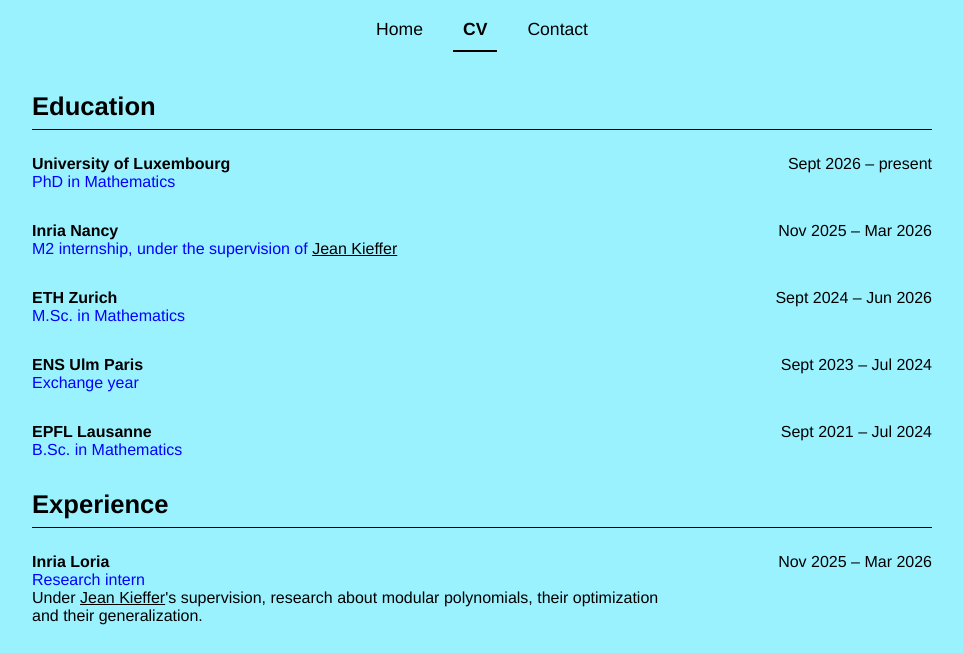
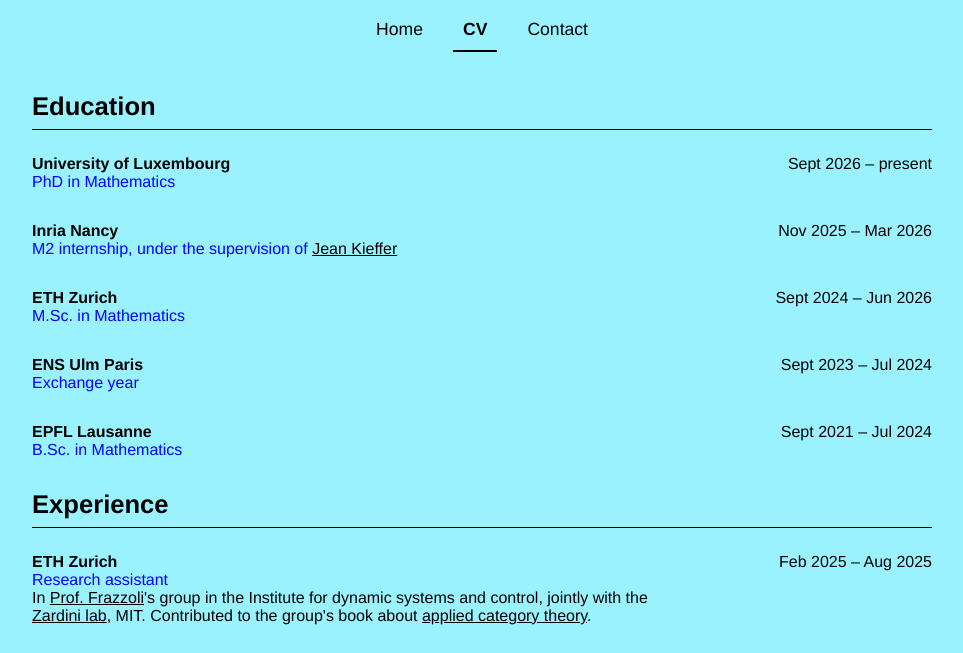
Before and after one commit to IlanEhrlich/ilan.github.io, a plain HTML site: page docs/cv.html in a window 1280 px wide. Shown: the part 102-755 px from the top of the page, without its empty margins (158-1121 px from the left). Drawn offline with Linux system fonts and the light colour scheme.

Commit message:
Update cv.html

```diff
--- a/docs/cv.html
+++ b/docs/cv.html
@@ -71,16 +71,6 @@
 
     <h2 class="cv-section-title">Experience</h2>
     <hr class="cv-hr">
-
-    <div class="cv-entry">
-      <div class="cv-left">
-        <strong>Inria Loria</strong><br>
-        <span class="cv-degree">Research intern</span><br>
-        Under <a href="https://members.loria.fr/JKieffer/">Jean Kieffer</a>'s supervision, research about modular polynomials, their optimization and their generalization.
-        <div class="cv-spacer"></div>
-      </div>
-      <div class="cv-right">Nov 2025 – Mar 2026</div>
-    </div>
 
     <!-- ETH Zurich -->
     <div class="cv-entry">
```
